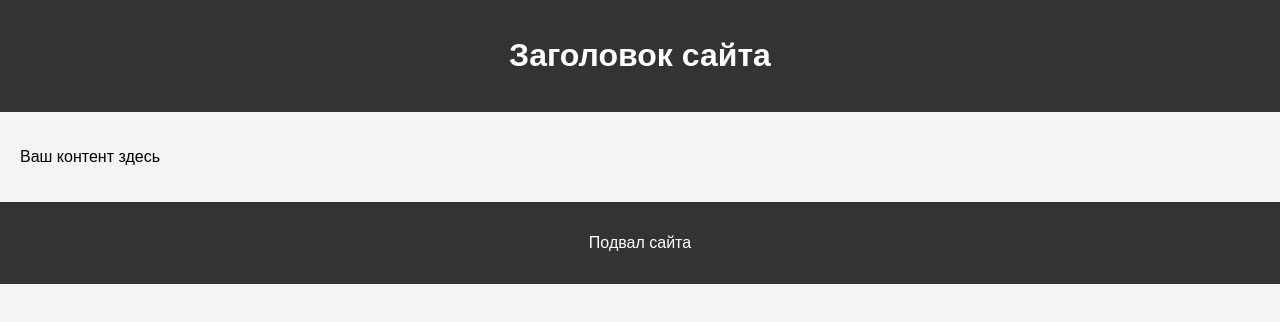
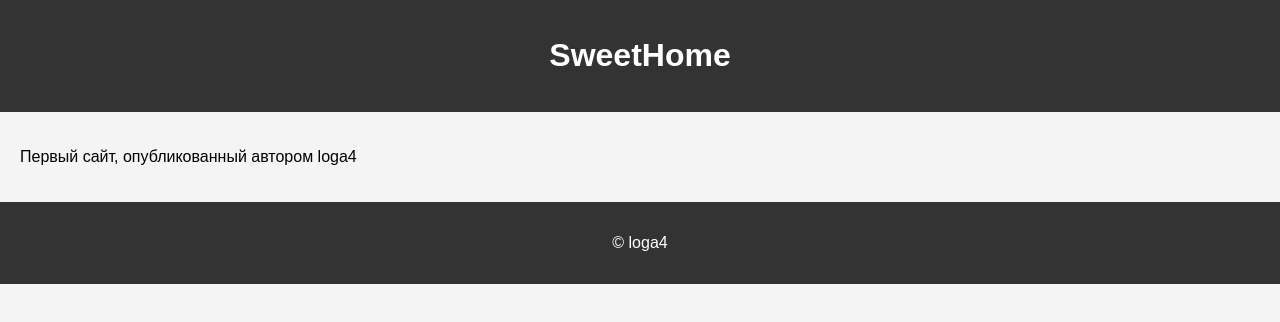
Before and after one commit to RunawaySoul/SweetHome, a plain HTML site: page index.html in a window 1280 px wide. Drawn offline with Linux system fonts and the light colour scheme.

Commit message:
Update index.html

```diff
--- a/index.html
+++ b/index.html
@@ -8,13 +8,13 @@
 </head>
 <body>
     <header>
-        <h1>Заголовок сайта</h1>
+        <h1>SweetHome</h1>
     </header>
     <section>
-        <p>Ваш контент здесь</p>
+        <p>Первый сайт, опубликованный автором loga4</p>
     </section>
     <footer>
-        <p>Подвал сайта</p>
+        <p>© loga4</p>
     </footer>
     <script src="script.js"></script>
 </body>
```
